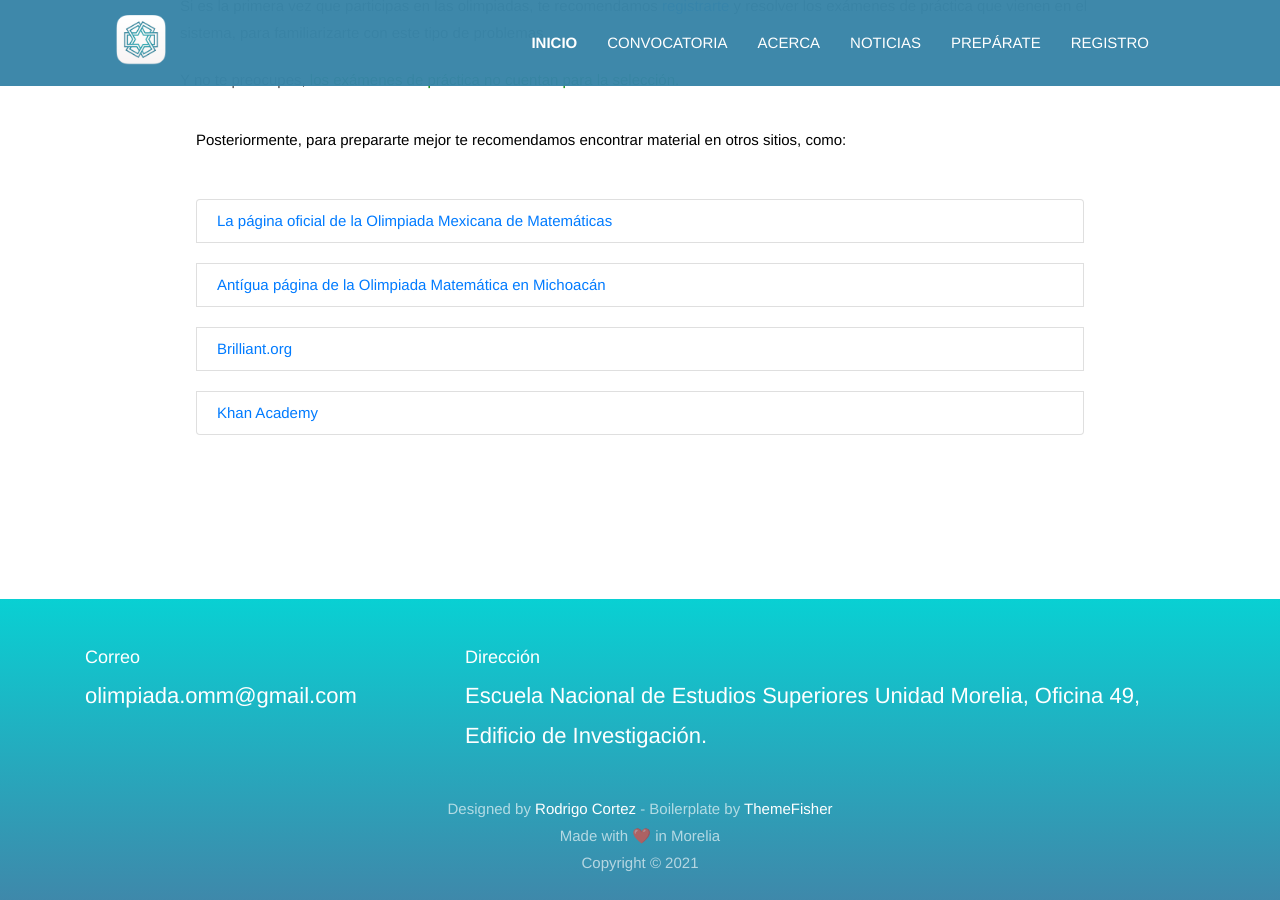
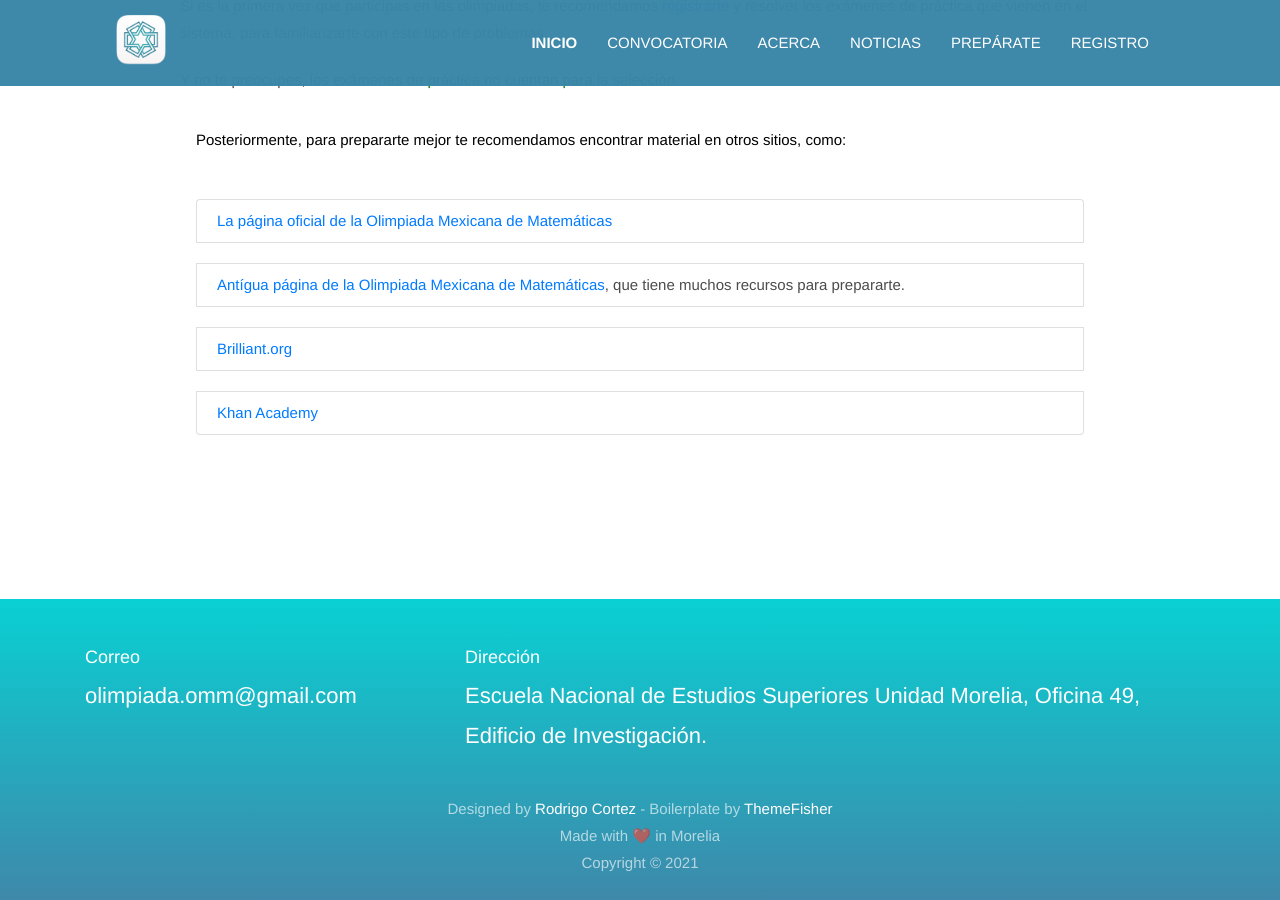
Before and after one commit to OlimpiadaMatematicasMichoacan/WOMM, a Jekyll site: the page built from _pages/preparate.md, in a window 1280 px wide and 900 px high, scrolled down 702 px. Built offline with Jekyll 4.4.1, drawn with Linux system fonts in a browser that asks for light colours.

Commit message:
Added shi

```diff
--- a/_pages/preparate.md
+++ b/_pages/preparate.md
@@ -17,7 +17,7 @@ Y no te preocupes, <span style="color:green">los exámenes de práctica no cuent
         <br>
         </p><ul class="list-group list-group-horizontal">
             <li class="list-group-item"><a href="https://www.ommenlinea.org/">La página oficial de la Olimpiada Mexicana de Matemáticas</a></li>
-            <li class="list-group-item"><a href="http://ichi.fismat.umich.mx/omm/recursos/">Antígua página de la Olimpiada Matemática en Michoacán</a></li>
+            <li class="list-group-item"><a href="http://shi.matmor.unam.mx/omm/recursos/">Antígua página de la Olimpiada Mexicana de Matemáticas</a>, que tiene muchos recursos para prepararte.</li>
             <li class="list-group-item"><a href="https://brilliant.org">Brilliant.org</a></li>
             <li class="list-group-item"><a href="https://www.khanacademy.org/">Khan Academy</a></li>
         </ul>
```
